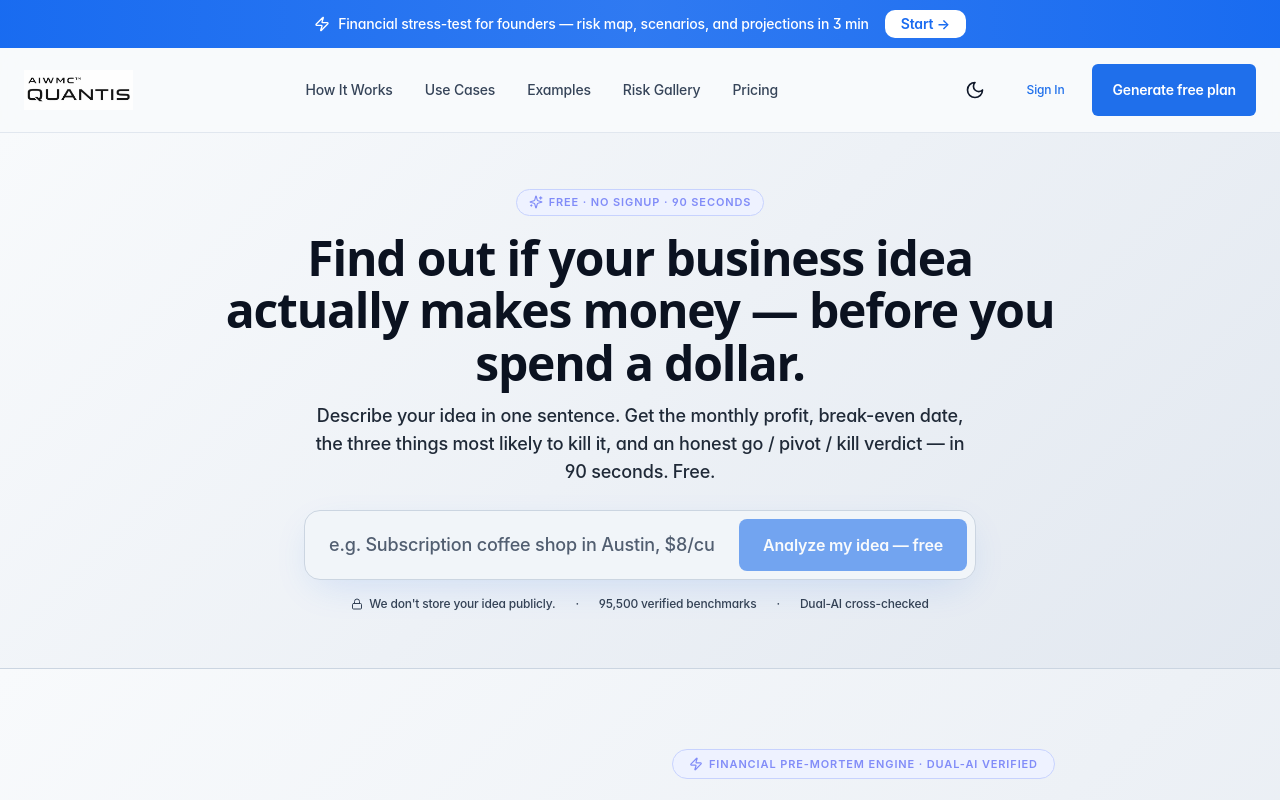
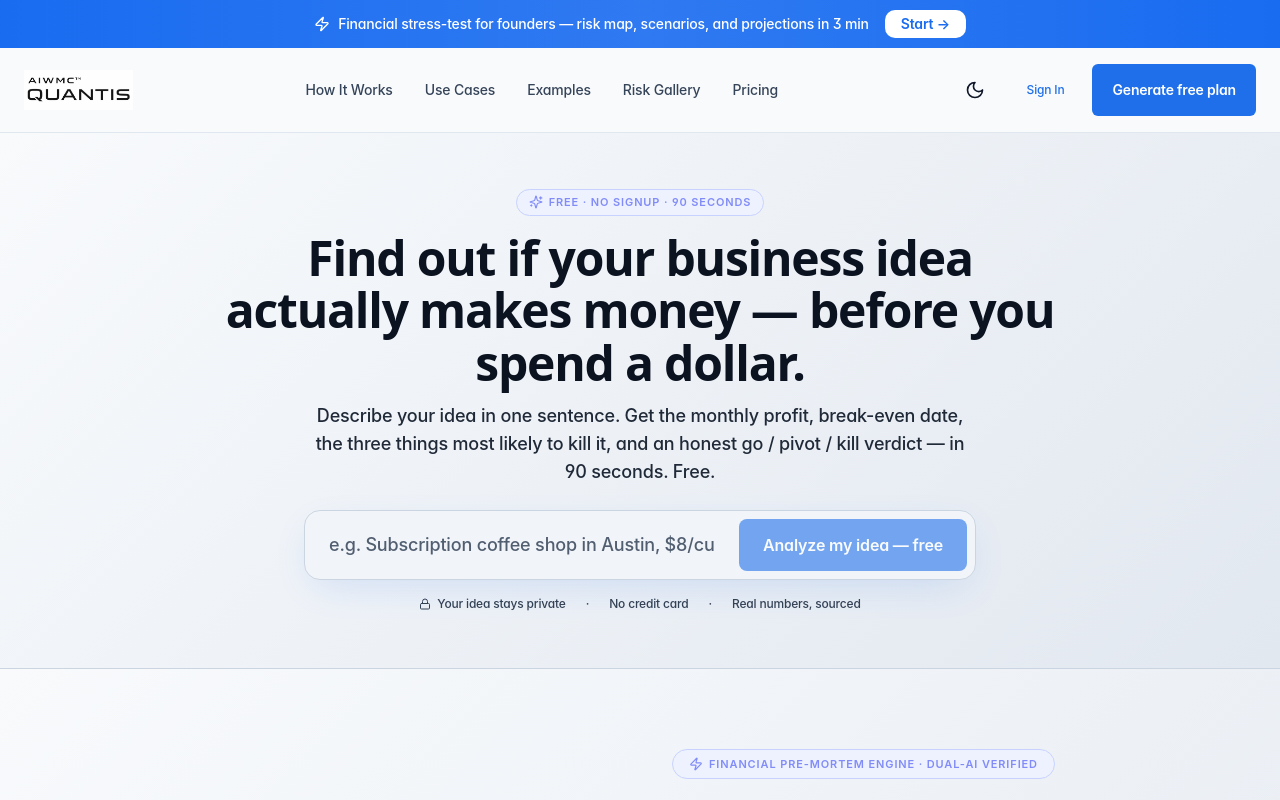
Before and after one commit to AIWMCX/aiwmcquantis, a React (Vite) app: page / in a window 1280 px wide. Shown: the top 800 px of the page. Built offline with nearby package versions, Linux system fonts and the light colour scheme; no server answers; the database is empty; a web font is replaced by a local one.

Commit message:
Changes
Co-authored-by: AIWMCX <208394325+AIWMCX@users.noreply.github.com>

```diff
--- a/src/components/landing/HeroSingleInput.tsx
+++ b/src/components/landing/HeroSingleInput.tsx
@@ -194,12 +194,12 @@ export function HeroSingleInput() {
             <div className="flex flex-wrap items-center justify-center gap-x-5 gap-y-2 mt-4 text-xs" style={{ color: 'var(--q-text-tertiary, hsl(var(--muted-foreground)))' }}>
               <span className="inline-flex items-center gap-1.5">
                 <Lock className="w-3 h-3" />
-                We don't store your idea publicly.
+                Your idea stays private
               </span>
               <span>·</span>
-              <span>95,500 verified benchmarks</span>
+              <span>No credit card</span>
               <span>·</span>
-              <span>Dual-AI cross-checked</span>
+              <span>Real numbers, sourced</span>
             </div>
           )}
         </form>
```
